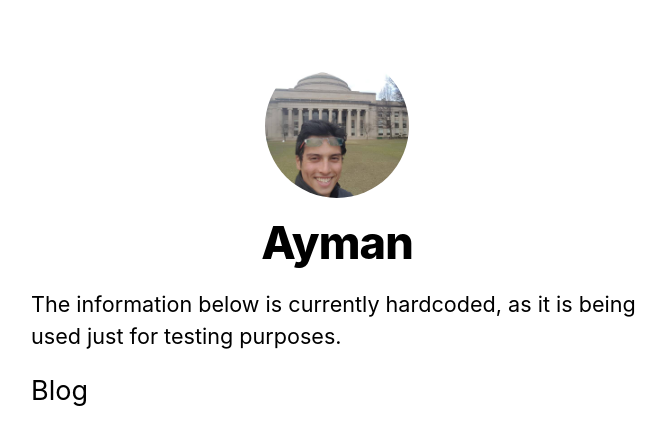
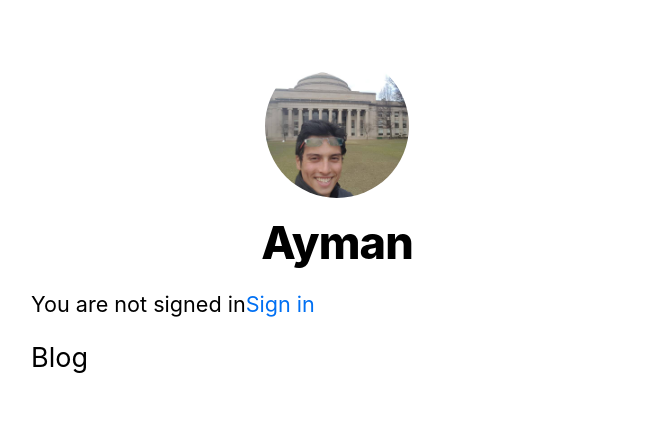
Before and after one commit to JabrExtendi/Testing-GraphQl, a Next.js app: page / in a window 1280 px wide. Shown: the top 444 px of the page, without its empty margins (303-969 px from the left). Built offline with nearby package versions, Linux system fonts and the light colour scheme; no server answers.

Commit message:
Change version of next-auth to the latest beta v.4.0.0, && changes to authenticate user

```diff
--- a/apollo-client.ts
+++ b/apollo-client.ts
@@ -1,8 +1,45 @@
-import { ApolloClient, InMemoryCache, useQuery } from '@apollo/client';
+import { ApolloClient, InMemoryCache, HttpLink, ApolloLink,  } from '@apollo/client';
+
+import { getSession } from 'next-auth/client'
+
+
+
+function getCookie(name) {
+  const value = `; ${document.cookie}`;
+  const parts = value.split(`; ${name}=`);
+  if (parts.length === 2) return parts.pop().split(';').shift();
+}
+
+const authLink = new ApolloLink( (operation, forward) => {
+  // Retrieve the authorization token from local storage.
+  // const token = getCookie("next-auth.session-token")
+  const token = localStorage.getItem("next-auth.session-token")
+
+  // const session = await getSession()
+
+
+
+  // const token = sessionStorage.getItem("next-auth.session-token")
+
+  console.log("The token sent is: " + token)
+
+  // Use the setContext method to set the HTTP headers.
+  operation.setContext({
+    headers: {
+      Authorization: token ? `Bearer ${token}` : ''
+    }
+  });
+
+  // Call the next link in the middleware chain.
+  return forward(operation);
+});
+
+
+const httpLink = new HttpLink( {uri: "http://localhost:8080/v1/graphql"})
 
 const client = new ApolloClient({
     cache: new InMemoryCache(),
-      uri: "http://localhost:8080/v1/graphql"
+    link: authLink.concat(httpLink)
 });
 
 export default client;
--- a/components/Posts.tsx
+++ b/components/Posts.tsx
@@ -117,7 +117,7 @@ export default function Posts() {
     const { data, loading, error } = useQuery<Posts>(QUERY);
 
     if (loading) {
-        return <h2><a href="#loading" aria-hidden="true" className="aal_anchor" id="loading"><svg aria-hidden="true" className="aal_svg" height="16" version="1.1" viewBox="0 0 16 16" width="16"><path fill-rule="evenodd" d="M4 9h1v1H4c-1.5 0-3-1.69-3-3.5S2.55 3 4 3h4c1.45 0 3 1.69 3 3.5 0 1.41-.91 2.72-2 3.25V8.59c.58-.45 1-1.27 1-2.09C10 5.22 8.98 4 8 4H4c-.98 0-2 1.22-2 2.5S3 9 4 9zm9-3h-1v1h1c1 0 2 1.22 2 2.5S13.98 12 13 12H9c-.98 0-2-1.22-2-2.5 0-.83.42-1.64 1-2.09V6.25c-1.09.53-2 1.84-2 3.25C6 11.31 7.55 13 9 13h4c1.45 0 3-1.69 3-3.5S14.5 6 13 6z"></path></svg></a>Loading...</h2>;
+        return <h2><a href="#loading" aria-hidden="true" className="aal_anchor" id="loading"><svg aria-hidden="true" className="aal_svg" height="16" version="1.1" viewBox="0 0 16 16" width="16"><path fillRule="evenodd" d="M4 9h1v1H4c-1.5 0-3-1.69-3-3.5S2.55 3 4 3h4c1.45 0 3 1.69 3 3.5 0 1.41-.91 2.72-2 3.25V8.59c.58-.45 1-1.27 1-2.09C10 5.22 8.98 4 8 4H4c-.98 0-2 1.22-2 2.5S3 9 4 9zm9-3h-1v1h1c1 0 2 1.22 2 2.5S13.98 12 13 12H9c-.98 0-2-1.22-2-2.5 0-.83.42-1.64 1-2.09V6.25c-1.09.53-2 1.84-2 3.25C6 11.31 7.55 13 9 13h4c1.45 0 3-1.69 3-3.5S14.5 6 13 6z"></path></svg></a>Loading...</h2>;
     }
 
     if (error) {
--- a/pages/_app.tsx
+++ b/pages/_app.tsx
@@ -1,14 +1,18 @@
-import { AppProps } from 'next/app'
+import { AppProps, } from 'next/app'
+import { Provider } from "next-auth/client"
 
 import { ApolloProvider } from '@apollo/client'
 import client from '../apollo-client'
+
 
 import '../styles/global.css'
 
 export default function App({ Component, pageProps }: AppProps) {
   return (
-    <ApolloProvider client={client}>
-      <Component {...pageProps} />
-    </ApolloProvider>
+    <Provider session={pageProps.session}>
+      <ApolloProvider client={client}>
+        <Component {...pageProps} />
+      </ApolloProvider>
+    </Provider>
   )
 }
--- a/pages/api/auth/[...nextauth].js
+++ b/pages/api/auth/[...nextauth].js
@@ -59,7 +59,7 @@ export default NextAuth({
     // if you want to override the default behaviour.
     encode: async ({ secret, token, maxAge }) => {
       const jwtClaimns = {
-        "sub": token.id,
+        "sub": token.id.toString(),
         "name": token.name,
         "email": token.email,
         "iat": Date.now()/1000,
@@ -117,8 +117,10 @@ export default NextAuth({
 
       const isUserSignedIn = user ? true : false;
 
+      // localStorage.setItem('next-0auth.session-token', token)
+
       if(isUserSignedIn) {
-        token.id = user.id
+        token.id = user.id.toString();
       }
 
       return Promise.resolve(token);
--- a/pages/index.tsx
+++ b/pages/index.tsx
@@ -1,5 +1,7 @@
 import Head from 'next/head'
 import Layout, { siteTitle } from '../components/layout'
+import { signIn, signOut, useSession } from 'next-auth/client'
+import { useQuery, gql, useMutation } from "@apollo/client"
 import utilStyles from '../styles/utils.module.css'
 
 
@@ -8,15 +10,42 @@ import Posts from '../components/Posts'
 
 
 export default function Home() {
+  const [ session, loading ] = useSession()
+
   return (
     <Layout home>
       <Head>
         <title>{siteTitle}</title>
       </Head>
       <section className={utilStyles.headingMd}>
-        <p>
-          The information below is currently hardcoded, as it is being used just for testing purposes.
-        </p>
+        {!session && <>
+            <span>You are not signed in</span>
+            <a
+                href={`/api/auth/signin`}
+                onClick={(e) => {
+                  e.preventDefault()
+                  signIn()
+                }}
+              >
+                Sign in
+              </a>
+          </>}
+          {session && <>
+            {session.user.image && <span style={{backgroundImage: `url(${session.user.image})` }}/>}
+            <span >
+              <small>Signed in as</small><br/>
+              <strong>{session.user.email || session.user.name}</strong>
+              </span>
+            <a
+                href={`/api/auth/signout`}
+                onClick={(e) => {
+                  e.preventDefault()
+                  signOut()
+                }}
+              >
+                Sign out
+              </a>
+          </>}
       </section>
       <section className={`${utilStyles.headingMd} ${utilStyles.padding1px}`}>
         <h2 className={utilStyles.headingLg}>Blog</h2>
```
Also changed, not shown: package.json (+10 -10 lines), 1 other file (tests, documents, lock files or other folders).
